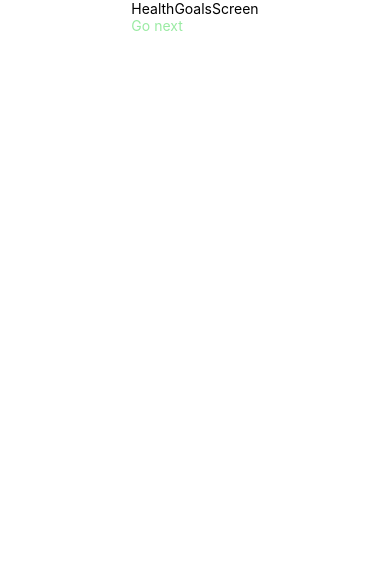
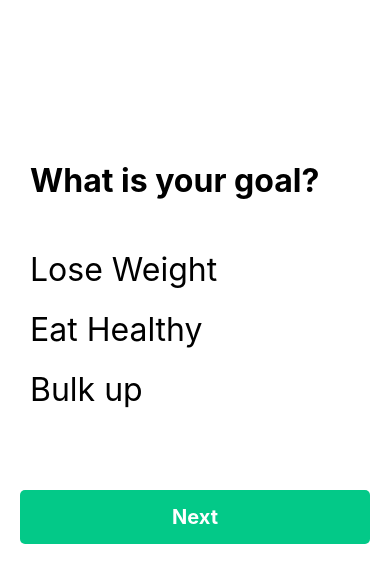
Before and after one commit to edbert-fl/my_fridge, a React Native app: screen /HealthGoals in a window 390 px wide. Shown: the top 582 px of the page. Built offline with nearby package versions, Linux system fonts and the light colour scheme.

Commit message:
Finished health goal scren

```diff
--- a/app/screens/HealthGoalsScreen.tsx
+++ b/app/screens/HealthGoalsScreen.tsx
@@ -1,27 +1,129 @@
-import { View, Text, TouchableOpacity, SafeAreaView } from "react-native";
-import React from "react";
+import {
+  View,
+  Text,
+  TouchableOpacity,
+  SafeAreaView,
+  StyleSheet,
+  Alert,
+} from "react-native";
+import React, { useState } from "react";
 import { useNavigation } from "@react-navigation/native";
 import { StackNavigationProp } from "@react-navigation/stack";
-import { RootStackParamList } from "../utils/Types";
+import { RootStackParamList, User } from "../utils/Types";
 import { commonStyles, theme } from "../utils/Styles";
+import Icon from "react-native-vector-icons/MaterialIcons";
 
 const HealthGoalsScreen = () => {
+  const [goals, setGoals] = useState<String[]>(["Lose Weight", "Eat Healthy", "Bulk up"]);
+  const [usersGoal, setUsersGoal] = useState<String | null>(null);
   const navigation = useNavigation<StackNavigationProp<RootStackParamList>>();
+  const [tempCurrUser, setTempCurrUser] = useState<User>({
+    userID: 69,
+    username: "Mary Jane",
+    email: "mary.jane@gmail.com",
+    salt: "some_salt",
+    createdAt: new Date(),
+    healthConditions: null,
+    healthGoals:  null,
+  });
 
-  const navigateToAppTab = () => {
-    navigation.navigate("AppTabNavigator");
+  const navigateToHomePage = () => {
+    navigation.navigate("HealthGoals");
+  };
+
+  const toggleGoal = (goal: String) => {
+    setUsersGoal(goal);
+  };
+
+
+  const doseUserHaveGoal = (goal: String) => {
+    if (goal === usersGoal)
+      return true;
+    return false;
   };
 
   return (
-    <View style={commonStyles.container}>
-      <SafeAreaView style={commonStyles.safeAreaView}>
-        <Text>HealthGoalsScreen</Text>
-        <TouchableOpacity onPress={navigateToAppTab}>
-          <Text style={{ color: theme.colors.link }}>Go next</Text>
+    <SafeAreaView style={commonStyles.safeAreaView}>
+      <View style={styles.container}>
+        <View style={styles.headingContainer}>
+          <Text style={styles.heading}>What is your goal?</Text>
+        </View>
+          {goals.map((goal: String) => (
+            <TouchableOpacity
+              style={styles.selectGoalButton}
+              onPress={() => toggleGoal(goal)}
+              key={goals.indexOf(goal)}
+            >
+              <View style={styles.selectGoalContainer}>
+                <Text style={styles.text}>{goal}</Text>
+                {doseUserHaveGoal(goal) == true ? (
+                  <Icon name="check" size={32} color={theme.colors.primary} />
+                ) : (
+                  <Icon name="check" size={32} color="transparent" />
+                )}
+              </View>
+            </TouchableOpacity>
+          ))}
+        <TouchableOpacity style={styles.button} onPress={navigateToHomePage}>
+            <Text style={styles.buttonText}>Next</Text>
         </TouchableOpacity>
-      </SafeAreaView>
-    </View>
+      </View>
+    </SafeAreaView>
   );
 };
 
+const styles = StyleSheet.create({
+  container: {
+    flex: 1,
+    paddingBottom: 150,
+    backgroundColor: theme.colors.background,
+    paddingHorizontal: 20,
+    justifyContent: "center",
+  },
+  card: {
+    backgroundColor: theme.colors.surface,
+    borderWidth: 0,
+    borderRadius: 10,
+    fontWeight: "500",
+    marginHorizontal: 0,
+  },
+  selectGoalContainer: {
+    flexDirection: "row",
+    justifyContent: "space-between",
+    alignItems: "center",
+  },
+  selectGoalButton: {
+    paddingHorizontal: 10,
+    paddingVertical: 10,
+    width: "100%",
+    height: 60,
+    alignItems: "stretch",
+    justifyContent: "center",
+  },
+  button: {
+    backgroundColor: theme.colors.primary,
+    borderRadius: 5,
+    padding: 15,
+    marginTop: 70,
+    alignItems: 'center',
+  },
+  buttonText: {
+    color: 'white',
+    fontSize: 20,
+    fontWeight: 'bold',
+  },
+  text: {
+    fontSize: 32,
+    fontWeight: "400",
+  },
+  heading: {
+    fontSize: 32,
+    fontWeight: "bold",
+  },
+  headingContainer: {
+    marginBottom: 30,
+    padding: 10
+  },
+});
+
 export default HealthGoalsScreen;
```
